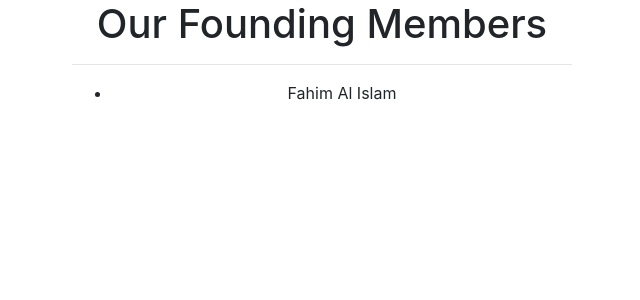
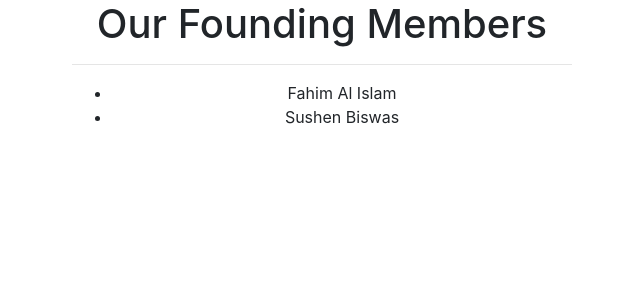
Before and after one commit to dev-fahim/matrivumeProject, a Django app: page / in a window 1280 px wide. Shown: the top 300 px of the page, without its empty margins (318-958 px from the left). Run offline with Django 3.2, Linux system fonts and the light colour scheme; some libraries are stand-ins or nearby versions.

Commit message:
Add Sushen Biswas

```diff
--- a/templates/home.html
+++ b/templates/home.html
@@ -22,6 +22,7 @@
       <hr>
       <ul>
         <li>Fahim Al Islam</li>
+        <li>Sushen Biswas</li>
       </ul>
     </div>
 
```
